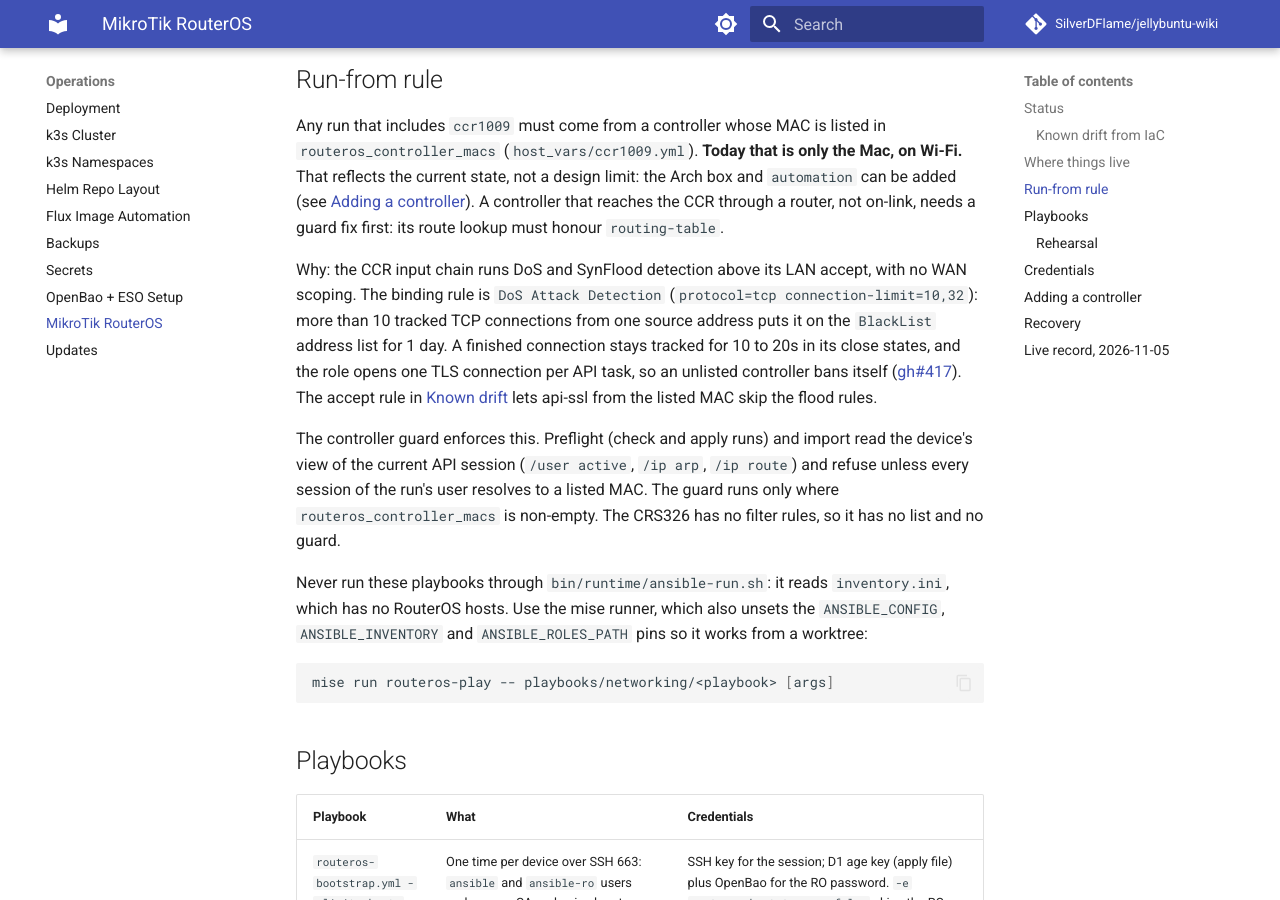
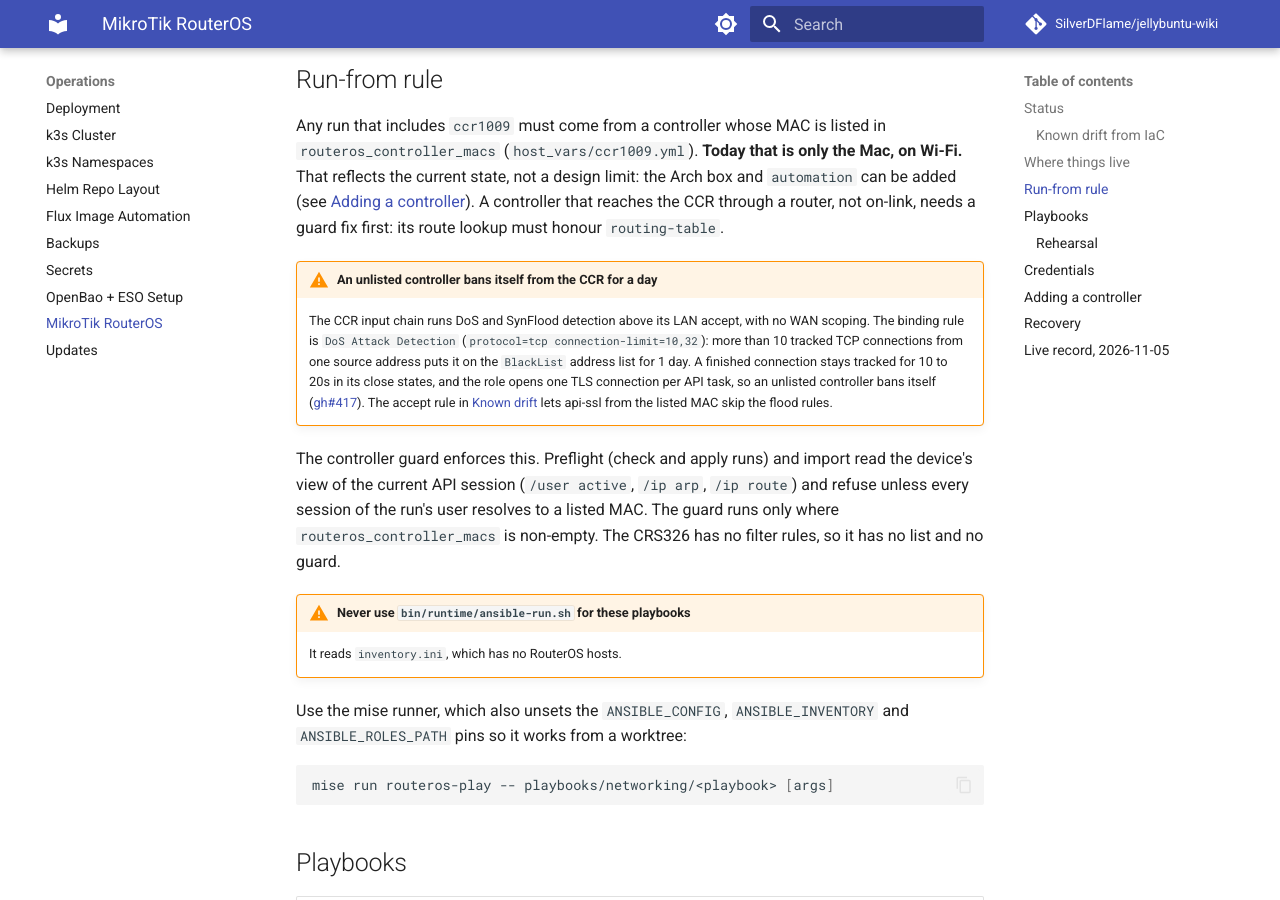
Before and after one commit to SilverDFlame/jellybuntu-wiki, an MkDocs documentation site: the page built from docs/operations/routeros.md, in a window 1280 px wide and 900 px high, scrolled down 1686 px. Built offline with MkDocs 1.6.1 and Material for MkDocs 9.7.7, drawn with Linux system fonts in a browser that asks for light colours; comment, search, counter and statistics services are not loaded.

Commit message:
docs: match wiki table and warning conventions
PR #50 review: every other table in docs/ uses unspaced separator
rows, and sibling operations pages put self-inflicted-failure gotchas
in warning admonitions. The self-ban rule and the ansible-run.sh
footgun now render as warnings; wording is unchanged.

Co-Authored-By: Claude Opus 5.5 <noreply@anthropic.com>

````diff
--- a/docs/operations/routeros.md
+++ b/docs/operations/routeros.md
@@ -23,7 +23,7 @@ The live devices differ from the repo in exactly two hand-made changes, both own
 in PR 5:
 
 | Device | Change | Why |
-| --- | --- | --- |
+|---|---|---|
 | `ccr1009` | Input accept `protocol=tcp dst-port=8729 src-mac-address=72:1D:5D:5D:0E:31 in-interface=!WAN`, above the flood rules (applied 2026-10-29) | Stops the controller banning itself ([gh#417](https://github.com/SilverDFlame/jellybuntu/issues/417), open until PR 5) |
 | `crs326` | Default route gateway changed from the stale, inactive `192.168.0.1` to `192.168.10.1` (2026-11-05) | The switch had no route off VLAN 10, so its DNS to 9.9.9.9 could not work |
 
@@ -32,7 +32,7 @@ in PR 5:
 All paths are in [jellybuntu](https://github.com/SilverDFlame/jellybuntu):
 
 | Path | Owns |
-| --- | --- |
+|---|---|
 | [`inventory-routeros.ini`](https://github.com/SilverDFlame/jellybuntu/blob/main/inventory-routeros.ini) | The two devices. Separate from `inventory.ini` so they never join a `hosts: all` play |
 | [`group_vars/routeros.yml`](https://github.com/SilverDFlame/jellybuntu/blob/main/group_vars/routeros.yml) | Group-wide settings and `routeros_not_owned_paths` (export sections deliberately not owned, with reasons) |
 | [`host_vars/ccr1009.yml`](https://github.com/SilverDFlame/jellybuntu/blob/main/host_vars/ccr1009.yml) | CCR data: `routeros_controller_macs`, post-apply probes |
@@ -47,21 +47,24 @@ Any run that includes `ccr1009` must come from a controller whose MAC is listed
 limit: the Arch box and `automation` can be added (see [Adding a controller](#adding-a-controller)). A controller that
 reaches the CCR through a router, not on-link, needs a guard fix first: its route lookup must honour `routing-table`.
 
-Why: the CCR input chain runs DoS and SynFlood detection above its LAN accept, with no WAN scoping. The binding rule
-is `DoS Attack Detection` (`protocol=tcp connection-limit=10,32`): more than 10 tracked TCP connections from one
-source address puts it on the `BlackList` address list for 1 day. A finished connection stays tracked for 10 to 20s
-in its close states, and the role opens one TLS connection per API task, so an unlisted controller
-bans itself ([gh#417](https://github.com/SilverDFlame/jellybuntu/issues/417)). The accept rule in
-[Known drift](#known-drift-from-iac) lets api-ssl from the listed MAC skip the flood rules.
+!!! warning "An unlisted controller bans itself from the CCR for a day"
+    The CCR input chain runs DoS and SynFlood detection above its LAN accept, with no WAN scoping. The binding rule
+    is `DoS Attack Detection` (`protocol=tcp connection-limit=10,32`): more than 10 tracked TCP connections from one
+    source address puts it on the `BlackList` address list for 1 day. A finished connection stays tracked for 10 to
+    20s in its close states, and the role opens one TLS connection per API task, so an unlisted controller bans
+    itself ([gh#417](https://github.com/SilverDFlame/jellybuntu/issues/417)). The accept rule in
+    [Known drift](#known-drift-from-iac) lets api-ssl from the listed MAC skip the flood rules.
 
 The controller guard enforces this. Preflight (check and apply runs) and import read the device's view of the
 current API session (`/user active`, `/ip arp`, `/ip route`) and refuse unless every session of the run's user
 resolves to a listed MAC. The guard runs only where `routeros_controller_macs` is non-empty. The CRS326 has no
 filter rules, so it has no list and no guard.
 
-Never run these playbooks through `bin/runtime/ansible-run.sh`: it reads `inventory.ini`, which has no RouterOS
-hosts. Use the mise runner, which also unsets the `ANSIBLE_CONFIG`, `ANSIBLE_INVENTORY` and `ANSIBLE_ROLES_PATH`
-pins so it works from a worktree:
+!!! warning "Never use `bin/runtime/ansible-run.sh` for these playbooks"
+    It reads `inventory.ini`, which has no RouterOS hosts.
+
+Use the mise runner, which also unsets the `ANSIBLE_CONFIG`, `ANSIBLE_INVENTORY` and `ANSIBLE_ROLES_PATH` pins so it
+works from a worktree:
 
 ```bash
 mise run routeros-play -- playbooks/networking/<playbook> [args]
@@ -70,7 +73,7 @@ mise run routeros-play -- playbooks/networking/<playbook> [args]
 ## Playbooks
 
 | Playbook | What | Credentials |
-| --- | --- | --- |
+|---|---|---|
 | `routeros-bootstrap.yml --limit <host>` | One time per device over SSH 663: `ansible` and `ansible-ro` users and groups, CA and api-ssl cert, plain `api` off, CA fetched to `files/routeros/` | SSH key for the session; D1 age key (apply file) plus OpenBao for the RO password. `-e routeros_bootstrap_ro=false` skips the RO user and OpenBao, for a rebuild with OpenBao unreachable (wired, never run yet) |
 | `routeros-import.yml` | Read-only dump to `/tmp/routeros-iac/import/<host>/`, 28 paths per device, files mode 0600, secret fields and `.id` dropped | OpenBao |
 | `routeros.yml` | Check run: read-only, ends with the ownership boundary check | OpenBao |
@@ -105,7 +108,7 @@ Keep a Winbox or terminal session open on the device while it runs. If it fails
 ## Credentials
 
 | Credential | User and policy | Where | Used by |
-| --- | --- | --- | --- |
+|---|---|---|---|
 | Apply password | `ansible`: `read,write,api,policy,reboot,test,sensitive` | `secrets/routeros-apply.sops.yaml` (D1 key) | Apply, disarm, rehearsal, bootstrap |
 | Backup password | Encrypts `pre-ansible.backup` | `secrets/routeros-apply.sops.yaml` (D1 key) | Apply, rehearsal |
 | Read-only password | `ansible-ro`: `read,api,ssh` (cannot write) | OpenBao `secret/jellybuntu/network/routeros_ro_password`, looked up in `group_vars/all.yml` | Check runs, import, CI drift checks, bootstrap |
````
